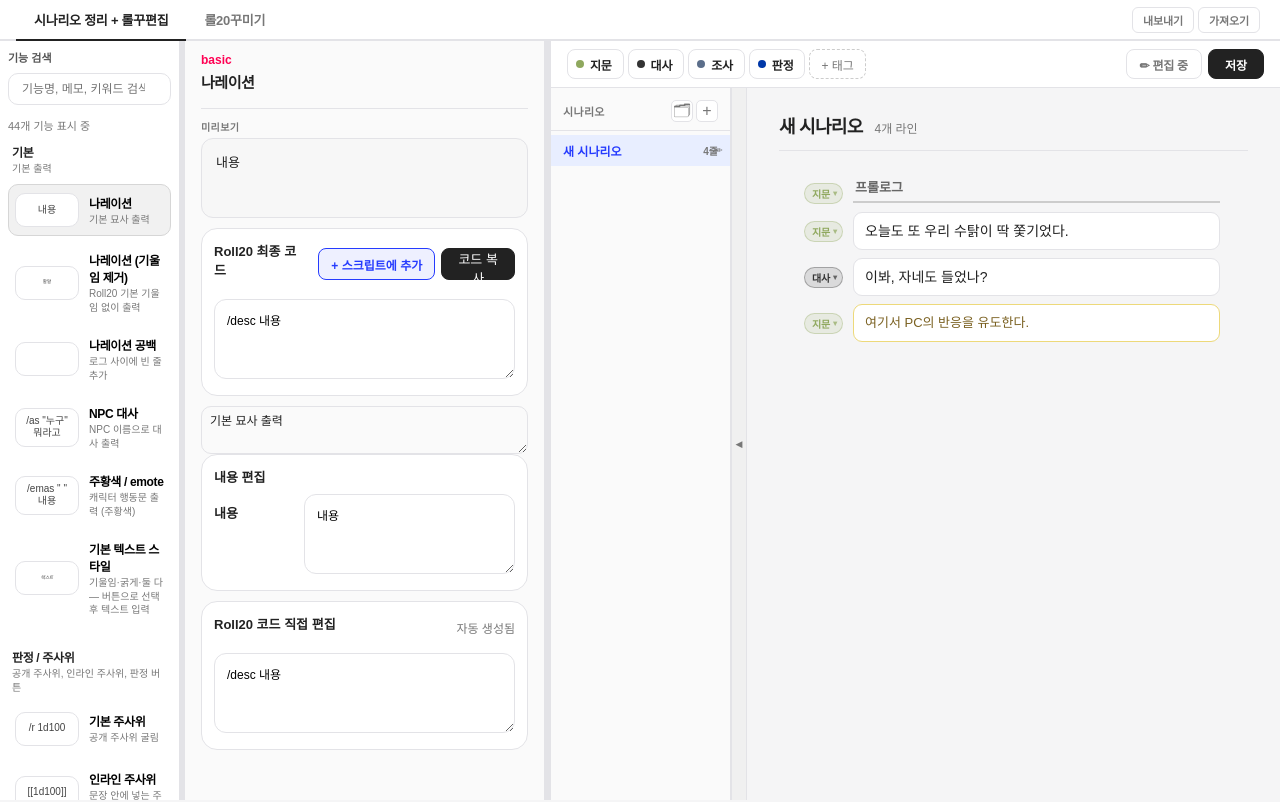
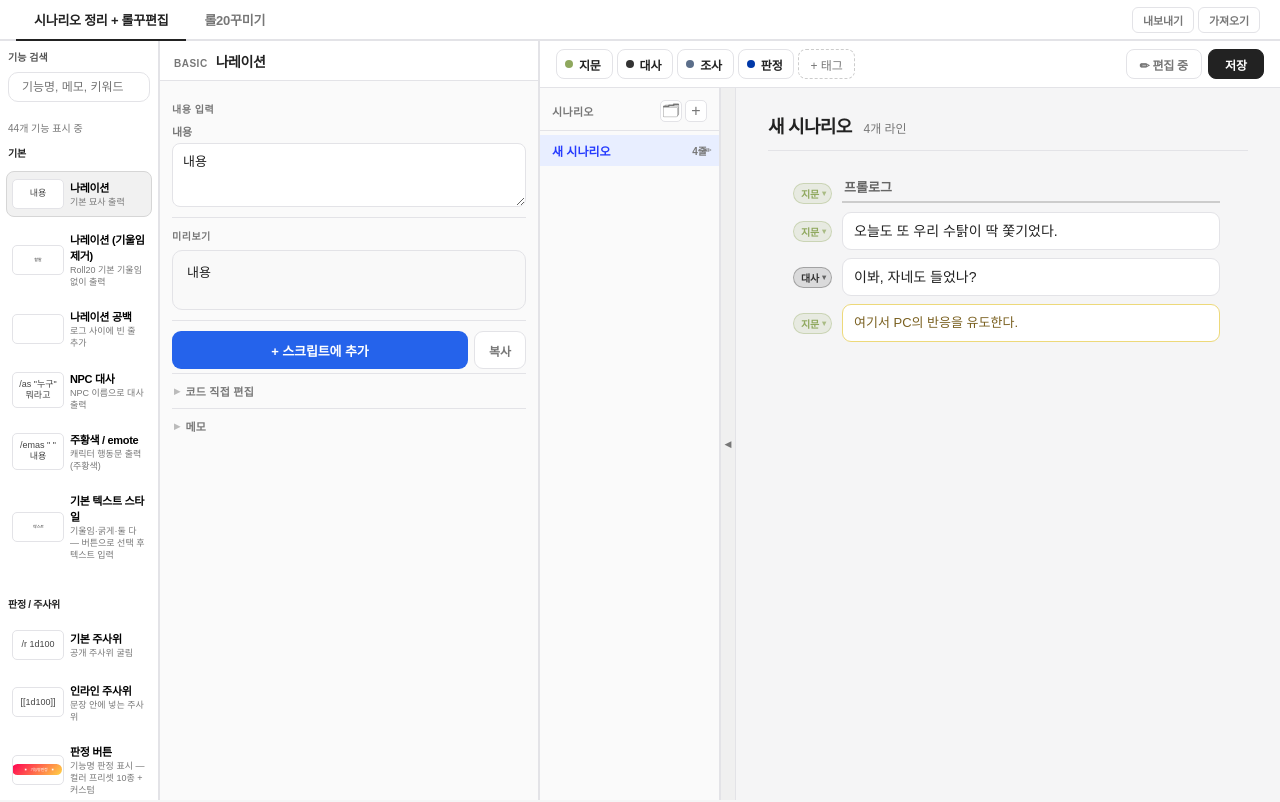
Before and after one commit to Gyu-me/roll20-macro-editor, a Next.js app: page / in a window 1280 px wide. Shown: the top 802 px of the page. Built offline with nearby package versions, Linux system fonts and the light colour scheme.

Commit message:
refactor: SplitView 고정 레이아웃 전환 및 레이아웃 깨짐/스크롤 버그 수정

```diff
--- a/app/globals.css
+++ b/app/globals.css
@@ -31,7 +31,8 @@
 html,
 body {
   margin: 0;
-  min-height: 100%;
+  height: 100%;
+  overflow: hidden;
   color: var(--text);
   background: var(--bg);
   font-family:
@@ -54,11 +55,12 @@ button {
 .editor-layout {
   display: grid;
   grid-template-columns: 320px minmax(560px, 1.3fr) minmax(440px, 1fr);
-  min-height: 100vh;
+  flex: 1;
+  min-height: 0;
 }
 
 .macro-sidebar {
-  height: 100vh;
+  height: 100%;
   overflow-y: auto;
   padding: 20px 16px;
   background: var(--panel);
@@ -207,7 +209,7 @@ button {
 
 .edit-panel,
 .preview-panel {
-  height: 100vh;
+  height: 100%;
   overflow-y: auto;
   padding: 24px;
 }
@@ -758,14 +760,15 @@ textarea:focus {
 /* Macro tab wrapper */
 .macro-tab-wrap {
   flex: 1;
+  min-height: 0;
   display: flex;
   flex-direction: column;
-  overflow: auto;
+  overflow: hidden;
 }
 
 .macro-tab-wrap .editor-layout {
   flex: 1;
-  min-height: calc(100vh - 42px);
+  min-height: 0;
 }
 
 /* ═══════════════════════════════════════════════════════
@@ -1660,39 +1663,30 @@ textarea:focus {
 
 /* 패널 공통 */
 .split-panel {
-  overflow: hidden;
   display: flex;
   flex-direction: column;
   min-height: 0;
-}
-
+  overflow: hidden;
+}
+
+/* 카테고리 목록 — 고정 너비 */
 .split-macro-list {
+  flex: 0 0 160px;
   background: var(--panel);
   border-right: 1px solid var(--line);
 }
 
+/* 매크로 편집 — 고정 너비 */
 .split-macro-content {
+  flex: 0 0 380px;
   background: var(--panel-soft);
-}
-
+  border-right: 1px solid var(--line);
+}
+
+/* 스크립트 편집 — 나머지 전부 */
 .split-script-panel {
-  border-left: 1px solid var(--line);
-}
-
-/* 드래그 핸들 */
-.panel-drag-handle {
-  flex-shrink: 0;
-  width: 5px;
-  cursor: col-resize;
-  background: var(--line);
-  transition: background 0.15s;
-  position: relative;
-  z-index: 10;
-}
-
-.panel-drag-handle:hover,
-.panel-drag-handle:active {
-  background: #aaa;
+  flex: 1;
+  min-width: 320px;
 }
 
 /* 스크립트 영역 레이아웃 */
@@ -1746,158 +1740,345 @@ textarea:focus {
 }
 
 .compact-macro-sidebar {
-  width: 180px !important;
-  padding: 8px !important;
+  height: 100% !important;
+  padding: 8px 6px !important;
+  overflow-y: auto !important;
+  box-sizing: border-box;
 }
 
 .compact-macro-sidebar .sidebar-header {
   display: none;
 }
 
+.compact-macro-sidebar .search-area {
+  padding: 0 2px 6px !important;
+}
+
 .compact-macro-sidebar .search-area label {
+  font-size: 10px;
+}
+
+.compact-macro-sidebar .search-area input {
+  height: 30px;
+  font-size: 12px;
+}
+
+.compact-macro-sidebar .macro-count {
+  font-size: 10px;
+  margin: 4px 2px 6px;
+}
+
+.compact-macro-sidebar .macro-item {
+  grid-template-columns: 52px 1fr;
+  min-height: 46px;
+  padding: 5px;
+  border-radius: 8px;
+  gap: 6px;
+}
+
+.compact-macro-sidebar .macro-preview {
+  min-height: 30px;
+  font-size: 9px;
+  border-radius: 5px;
+}
+
+.compact-macro-sidebar .macro-text strong {
   font-size: 11px;
-}
-
-.compact-macro-sidebar .search-area input {
-  height: 32px;
-  font-size: 12px;
-}
-
-.compact-macro-sidebar .macro-count {
-  font-size: 11px;
-  margin: 6px 0 10px;
-}
-
-.compact-macro-sidebar .macro-item {
-  grid-template-columns: 64px 1fr;
-  min-height: 52px;
-  padding: 6px;
-  border-radius: 10px;
-}
-
-.compact-macro-sidebar .macro-preview {
-  min-height: 34px;
+  margin-bottom: 1px;
+}
+
+.compact-macro-sidebar .macro-text small {
+  font-size: 9px;
+  -webkit-line-clamp: 1;
+}
+
+.compact-macro-sidebar .category-title {
+  padding: 4px 2px 3px;
+}
+
+.compact-macro-sidebar .category-title strong {
   font-size: 10px;
 }
 
-.compact-macro-sidebar .macro-text strong {
-  font-size: 12px;
-  margin-bottom: 2px;
-}
-
-.compact-macro-sidebar .macro-text small {
+.compact-macro-sidebar .category-title small {
+  display: none;
+}
+
+/* ── compact 매크로 편집 패널 (cp-*) ─────────────────── */
+
+.cp-wrap {
+  height: 100%;
+  display: flex;
+  flex-direction: column;
+  background: var(--panel-soft);
+  border-right: 1px solid var(--line);
+  overflow: hidden;
+}
+
+.cp-header {
+  flex-shrink: 0;
+  padding: 10px 14px 9px;
+  border-bottom: 1px solid var(--line);
+  background: var(--panel);
+  display: flex;
+  align-items: baseline;
+  gap: 8px;
+}
+
+.cp-category {
   font-size: 10px;
-}
-
-.compact-macro-sidebar .category-title strong {
-  font-size: 12px;
-}
-
-.compact-macro-sidebar .category-title small {
-  font-size: 10px;
-}
-
-.compact-panels {
-  height: 100%;
+  font-weight: 700;
+  color: var(--muted);
+  letter-spacing: 0.05em;
+  text-transform: uppercase;
+  white-space: nowrap;
+  flex-shrink: 0;
+}
+
+.cp-name {
+  font-size: 14px;
+  font-weight: 700;
+  letter-spacing: -0.03em;
+  color: var(--text);
+  min-width: 0;
+  overflow: hidden;
+  text-overflow: ellipsis;
+  white-space: nowrap;
+}
+
+.cp-body {
+  flex: 1;
+  min-height: 0;
   overflow-y: auto;
-  padding: 12px 16px 24px;
+  padding: 10px 12px 20px;
   display: flex;
   flex-direction: column;
   gap: 0;
-  background: var(--panel-soft);
-  border-right: 1px solid var(--line);
-}
-
-.compact-panels-header {
-  margin-bottom: 10px;
-  padding-bottom: 10px;
+}
+
+/* 섹션 공통 */
+.cp-section {
+  padding: 10px 0;
   border-bottom: 1px solid var(--line);
 }
 
-.compact-template-name {
-  margin: 0 0 6px;
-  font-size: 15px;
-  letter-spacing: -0.03em;
-}
-
-.compact-memo {
-  min-height: 36px !important;
-  max-height: 60px !important;
-  font-size: 12px !important;
-  padding: 5px 8px !important;
-}
-
-.compact-panels .card {
-  margin-bottom: 10px;
-  padding: 12px;
-}
-
-.compact-panels .card h3 {
+.cp-section:last-of-type {
+  border-bottom: none;
+}
+
+.cp-section--primary {
+  background: transparent;
+}
+
+.cp-section-label {
+  font-size: 10px;
+  font-weight: 700;
+  color: var(--muted);
+  letter-spacing: 0.05em;
+  text-transform: uppercase;
+  margin: 0 0 7px;
+}
+
+/* 텍스트 입력 필드 */
+.cp-field-row {
+  display: flex;
+  flex-direction: column;
+  gap: 4px;
+  margin-bottom: 8px;
+}
+
+.cp-field-row:last-child {
+  margin-bottom: 0;
+}
+
+.cp-field-label {
+  font-size: 11px;
+  font-weight: 600;
+  color: var(--muted);
+}
+
+.cp-textarea {
+  width: 100%;
+  min-height: 64px;
+  padding: 8px 10px;
+  border: 1px solid var(--line);
+  border-radius: 8px;
   font-size: 13px;
-  margin-bottom: 8px;
-}
-
-.compact-panels textarea {
-  min-height: 80px;
+  line-height: 1.55;
+  resize: vertical;
+  background: #fff;
+  font-family: inherit;
+  color: var(--text);
+  outline: none;
+  box-sizing: border-box;
+  transition: border-color 0.15s;
+}
+
+.cp-textarea:focus {
+  border-color: var(--primary);
+}
+
+.cp-no-fields {
   font-size: 12px;
-}
-
-.compact-preview-wrap {
-  flex-shrink: 0;
-  margin-bottom: 10px;
-}
-
-.compact-preview-label {
-  display: block;
-  font-size: 10px;
-  font-weight: 700;
-  color: var(--muted);
-  letter-spacing: 0.04em;
-  text-transform: uppercase;
-  margin-bottom: 4px;
-}
-
-.compact-preview-box {
-  min-height: 80px;
-  max-height: 200px;
-  padding: 14px;
+  color: var(--muted);
+  margin: 0;
+}
+
+/* 스타일 버튼 */
+.cp-variant-row {
+  display: flex;
+  flex-wrap: wrap;
+  gap: 5px;
+}
+
+.cp-variant-btn {
+  height: 28px;
+  padding: 0 12px;
   border: 1px solid var(--line);
-  border-radius: 12px;
-  background: #f7f7f7;
+  border-radius: 7px;
+  background: #fff;
+  font-size: 12px;
+  font-weight: 600;
+  color: var(--text);
+  cursor: pointer;
+  transition: border-color 0.1s, background 0.1s;
+}
+
+.cp-variant-btn.is-active {
+  border-color: var(--primary);
+  background: #EEF0FF;
+  color: var(--primary);
+}
+
+/* 미리보기 */
+.cp-preview-box {
+  min-height: 60px;
+  max-height: 180px;
+  padding: 12px 14px;
+  border: 1px solid var(--line);
+  border-radius: 10px;
+  background: #f9f9f9;
   overflow: auto;
   font-size: 13px;
   line-height: 1.5;
   word-break: break-word;
 }
 
-.compact-edit-details {
-  margin-top: 4px;
-}
-
-.compact-edit-summary {
+/* CTA: 스크립트에 추가 */
+.cp-cta-wrap {
+  display: flex;
+  gap: 6px;
+  padding: 10px 0 4px;
+}
+
+.cp-add-btn {
+  flex: 1;
+  height: 38px;
+  border: none;
+  border-radius: 9px;
+  background: #2563EB;
+  color: #fff;
+  font-size: 13px;
+  font-weight: 700;
+  cursor: pointer;
+  letter-spacing: -0.01em;
+  transition: opacity 0.12s;
+}
+
+.cp-add-btn:hover {
+  opacity: 0.88;
+}
+
+.cp-copy-btn {
+  flex-shrink: 0;
+  height: 38px;
+  padding: 0 14px;
+  border: 1.5px solid var(--line);
+  border-radius: 9px;
+  background: #fff;
+  color: var(--muted);
   font-size: 12px;
-  font-weight: 700;
-  color: var(--muted);
-  cursor: pointer;
-  padding: 6px 0;
+  font-weight: 600;
+  cursor: pointer;
+  transition: border-color 0.1s, color 0.1s;
+}
+
+.cp-copy-btn:hover {
+  border-color: #999;
+  color: var(--text);
+}
+
+.cp-copy-msg {
+  font-size: 11px;
+  color: var(--primary);
+  margin: 4px 0 0;
+}
+
+/* 보조 섹션 (details) */
+.cp-details {
+  border-top: 1px solid var(--line);
+  padding: 0;
+}
+
+.cp-details-summary {
+  font-size: 11px;
+  font-weight: 700;
+  color: var(--muted);
+  cursor: pointer;
+  padding: 9px 2px;
+  list-style: none;
   user-select: none;
-  list-style: none;
-}
-
-.compact-edit-summary::-webkit-details-marker {
+  display: flex;
+  align-items: center;
+  gap: 5px;
+  letter-spacing: 0.02em;
+}
+
+.cp-details-summary::-webkit-details-marker {
   display: none;
 }
 
-.compact-edit-summary::before {
-  content: "▶ ";
-  font-size: 9px;
-}
-
-details[open] .compact-edit-summary::before {
-  content: "▼ ";
-}
-
-/* "스크립트에 추가" 버튼 */
+.cp-details-summary::before {
+  content: "▶";
+  font-size: 8px;
+  color: #bbb;
+  transition: transform 0.15s;
+}
+
+details[open] > .cp-details-summary::before {
+  transform: rotate(90deg);
+}
+
+.cp-details-body {
+  padding: 4px 0 12px;
+  display: flex;
+  flex-direction: column;
+  gap: 8px;
+}
+
+.cp-code-textarea {
+  width: 100%;
+  min-height: 80px;
+  padding: 8px 10px;
+  border: 1px solid var(--line);
+  border-radius: 8px;
+  font-size: 11px;
+  font-family: "Consolas", "Fira Code", monospace;
+  line-height: 1.5;
+  resize: vertical;
+  background: #f8f8ff;
+  color: #1a2ecc;
+  outline: none;
+  box-sizing: border-box;
+}
+
+.cp-preset-row {
+  display: flex;
+  flex-wrap: wrap;
+  gap: 5px;
+}
+
+/* "스크립트에 추가" 버튼 (full editor용, 유지) */
 .add-to-script-button {
   height: 32px;
   padding: 0 12px;
@@ -1908,6 +2089,7 @@ details[open] .compact-edit-summary::before {
   font-size: 12px;
   font-weight: 700;
   white-space: nowrap;
+  cursor: pointer;
 }
 
 .add-to-script-button:hover {
--- a/src/components/MacroEditor.tsx
+++ b/src/components/MacroEditor.tsx
@@ -313,36 +313,169 @@ export function MacroEditorPanels({ selectedTemplate, compact, onAddToScript }:
 
   if (compact) {
     return (
-      <div className="compact-panels">
-        <div className="compact-panels-header">
-          <p className="category-label">{selectedTemplate.categoryId}</p>
-          <h3 className="compact-template-name">{selectedTemplate.name}</h3>
+      <div className="cp-wrap">
+        {/* ① 헤더 */}
+        <div className="cp-header">
+          <span className="cp-category">{selectedTemplate.categoryId}</span>
+          <span className="cp-name">{selectedTemplate.name}</span>
         </div>
 
-        <div className="compact-preview-wrap">
-          <span className="compact-preview-label">미리보기</span>
+        <div className="cp-body">
+          {/* ② 스타일 선택 */}
+          {selectedTemplate.variants && selectedTemplate.variants.length > 0 && (
+            <div className="cp-section">
+              <p className="cp-section-label">스타일</p>
+              <div className="cp-variant-row">
+                {selectedTemplate.variants.map((v) => (
+                  <button
+                    key={v.id}
+                    type="button"
+                    className={`cp-variant-btn${selectedVariantId === v.id ? " is-active" : ""}`}
+                    onClick={() => handleVariantChange(v)}
+                  >
+                    {v.name}
+                  </button>
+                ))}
+              </div>
+            </div>
+          )}
+
+          {/* ③ 내용 입력 (가장 중요) */}
+          {textFields.length > 0 && (
+            <div className="cp-section cp-section--primary">
+              <p className="cp-section-label">내용 입력</p>
+              {textFields.map((field) => (
+                <div key={field.key} className="cp-field-row">
+                  <label className="cp-field-label">{field.label}</label>
+                  <textarea
+                    className="cp-textarea"
+                    rows={2}
+                    value={fieldValues[field.key] ?? field.defaultValue}
+                    onChange={(e) => handleFieldChange(field.key, e.target.value)}
+                    placeholder={`${field.label} 입력...`}
+                  />
+                </div>
+              ))}
+            </div>
+          )}
+
+          {textFields.length === 0 && colorFields.length === 0 && (
+            <div className="cp-section">
+              <p className="cp-no-fields">편집 가능한 필드가 없습니다.</p>
+            </div>
+          )}
+
+          {/* ④ 미리보기 */}
+          <div className="cp-section">
+            <p className="cp-section-label">미리보기</p>
             <div
-            className="compact-preview-box roll20-preview"
+              className="cp-preview-box roll20-preview"
               style={previewBoxStyle}
               dangerouslySetInnerHTML={{
                 __html:
                   previewHtml ||
-                '<span style="color:#aaa;font-size:13px;">미리보기 없음</span>',
+                  '<span style="color:#aaa;font-size:12px;">미리보기 없음</span>',
               }}
             />
           </div>
 
-        {finalCodeSection}
+          {/* ⑤ 스크립트에 추가 (CTA) */}
+          {onAddToScript && (
+            <div className="cp-cta-wrap">
+              <button
+                type="button"
+                className="cp-add-btn"
+                onClick={handleAddToScript}
+              >
+                + 스크립트에 추가
+              </button>
+              <button
+                type="button"
+                className="cp-copy-btn"
+                onClick={handleCopyFinalCode}
+                title="클립보드에 코드 복사"
+              >
+                복사
+              </button>
+            </div>
+          )}
+          {copyMessage && <p className="cp-copy-msg">{copyMessage}</p>}
 
+          {/* ⑥ 색상 설정 (보조) */}
+          {(selectedTemplate.colorPresets?.length || colorFields.length > 0) && (
+            <details className="cp-details">
+              <summary className="cp-details-summary">색상 설정</summary>
+              <div className="cp-details-body">
+                {selectedTemplate.colorPresets && selectedTemplate.colorPresets.length > 0 && (
+                  <div className="cp-preset-row">
+                    {selectedTemplate.colorPresets.map((preset) => {
+                      const firstColor = Object.values(preset.values)[0] ?? "#333";
+                      return (
+                        <button
+                          key={preset.name}
+                          type="button"
+                          className="preset-btn"
+                          style={{ background: firstColor }}
+                          onClick={() => handlePresetSelect(preset)}
+                          title={preset.name}
+                        >
+                          {preset.name}
+                        </button>
+                      );
+                    })}
+                  </div>
+                )}
+                {colorFields.map((field) => (
+                  <ColorFieldInput
+                    key={field.key}
+                    field={field}
+                    value={fieldValues[field.key] ?? field.defaultValue}
+                    onChange={(v) => handleFieldChange(field.key, v)}
+                    customPalette={customPalette}
+                    onSaveColor={saveColor}
+                    onRemoveColor={removeColor}
+                  />
+                ))}
+              </div>
+            </details>
+          )}
+
+          {/* ⑦ 코드 직접 편집 (보조) */}
+          <details className="cp-details">
+            <summary className="cp-details-summary">코드 직접 편집</summary>
+            <div className="cp-details-body">
               <textarea
-          className="top-bar-memo compact-memo"
+                className="cp-code-textarea"
+                value={finalCode}
+                onChange={(e) => setCodeOverride(e.target.value)}
+                aria-label="Roll20 코드 직접 편집"
+              />
+              {codeOverride !== null && (
+                <button
+                  type="button"
+                  className="reset-code-button"
+                  onClick={() => setCodeOverride(null)}
+                >
+                  자동 생성으로 되돌리기
+                </button>
+              )}
+            </div>
+          </details>
+
+          {/* ⑧ 메모 */}
+          <details className="cp-details">
+            <summary className="cp-details-summary">메모</summary>
+            <div className="cp-details-body">
+              <textarea
+                className="cp-textarea"
                 value={memo}
                 onChange={(e) => setMemo(e.target.value)}
-          placeholder="메모..."
-          aria-label="메모"
+                placeholder="이 템플릿에 대한 메모..."
+                rows={3}
               />
-
-        {editFields}
+            </div>
+          </details>
+        </div>
       </div>
     );
   }
--- a/src/components/SplitView.tsx
+++ b/src/components/SplitView.tsx
@@ -10,11 +10,6 @@ import { macroCategories } from "@/data/macroCategories";
 import { macroTemplates } from "@/data/macroTemplates";
 import type { AppState, EditorSettings, Scenario, ScenarioFolder } from "@/types/editor";
 import type { MacroTemplate } from "@/types/macro";
-
-const MIN_LIST = 140;
-const MAX_LIST = 320;
-const MIN_MACRO = 260;
-const MIN_SCRIPT = 280;
 
 type ScenarioSidebarProps = {
   scenarios: AppState["scenarios"];
@@ -43,39 +38,6 @@ type Props = {
   onOpenLabelManager: () => void;
 };
 
-function DragHandle({ onDrag }: { onDrag: (dx: number) => void }) {
-  const handleMouseDown = (e: React.MouseEvent) => {
-    e.preventDefault();
-    let lastX = e.clientX;
-
-    const move = (ev: MouseEvent) => {
-      const dx = ev.clientX - lastX;
-      lastX = ev.clientX;
-      onDrag(dx);
-    };
-
-    const up = () => {
-      document.removeEventListener("mousemove", move);
-      document.removeEventListener("mouseup", up);
-      document.body.style.cursor = "";
-      document.body.style.userSelect = "";
-    };
-
-    document.body.style.cursor = "col-resize";
-    document.body.style.userSelect = "none";
-    document.addEventListener("mousemove", move);
-    document.addEventListener("mouseup", up);
-  };
-
-  return (
-    <div
-      className="panel-drag-handle"
-      onMouseDown={handleMouseDown}
-      title="드래그하여 크기 조절"
-    />
-  );
-}
-
 export default function SplitView({
   appState,
   selectedScenario,
@@ -89,8 +51,6 @@ export default function SplitView({
   onOpenLabelManager,
 }: Props) {
   const [selectedTemplate, setSelectedTemplate] = useState<MacroTemplate>(macroTemplates[0]);
-  const [listW, setListW] = useState(180);
-  const [macroW, setMacroW] = useState(360);
   const [sidebarCollapsed, setSidebarCollapsed] = useState(false);
 
   const handleAddToScript = (code: string) => {
@@ -99,11 +59,8 @@ export default function SplitView({
 
   return (
     <div className="split-view">
-      {/* Panel 1: 매크로 목록 */}
-      <div
-        className="split-panel split-macro-list"
-        style={{ width: listW, flexShrink: 0 }}
-      >
+      {/* Panel 1: 카테고리 목록 (고정 160px) */}
+      <div className="split-panel split-macro-list">
         <MacroList
           categories={macroCategories}
           templates={macroTemplates}
@@ -113,13 +70,8 @@ export default function SplitView({
         />
       </div>
 
-      <DragHandle onDrag={(dx) => setListW((w) => Math.max(MIN_LIST, Math.min(MAX_LIST, w + dx)))} />
-
-      {/* Panel 2: 매크로 편집/미리보기 */}
-      <div
-        className="split-panel split-macro-content"
-        style={{ width: macroW, flexShrink: 0 }}
-      >
+      {/* Panel 2: 매크로 편집 (고정 380px) */}
+      <div className="split-panel split-macro-content">
         <MacroEditorPanels
           key={selectedTemplate.id}
           selectedTemplate={selectedTemplate}
@@ -128,10 +80,8 @@ export default function SplitView({
         />
       </div>
 
-      <DragHandle onDrag={(dx) => setMacroW((w) => Math.max(MIN_MACRO, w + dx))} />
-
-      {/* Panel 3: 스크립트 편집 */}
-      <div className="split-panel split-script-panel" style={{ flex: 1, minWidth: MIN_SCRIPT }}>
+      {/* Panel 3: 스크립트 편집 (나머지 공간) */}
+      <div className="split-panel split-script-panel">
         <TopToolbar
           settings={appState.settings}
           lastSavedAt={appState.lastSavedAt}
```
Lines whose indentation alone changed are shown as unchanged.
